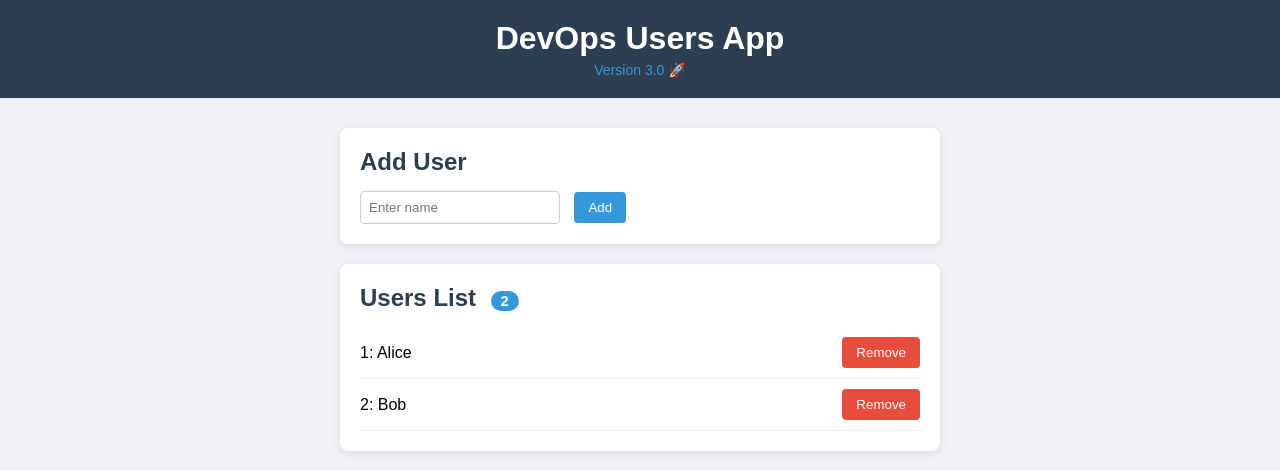
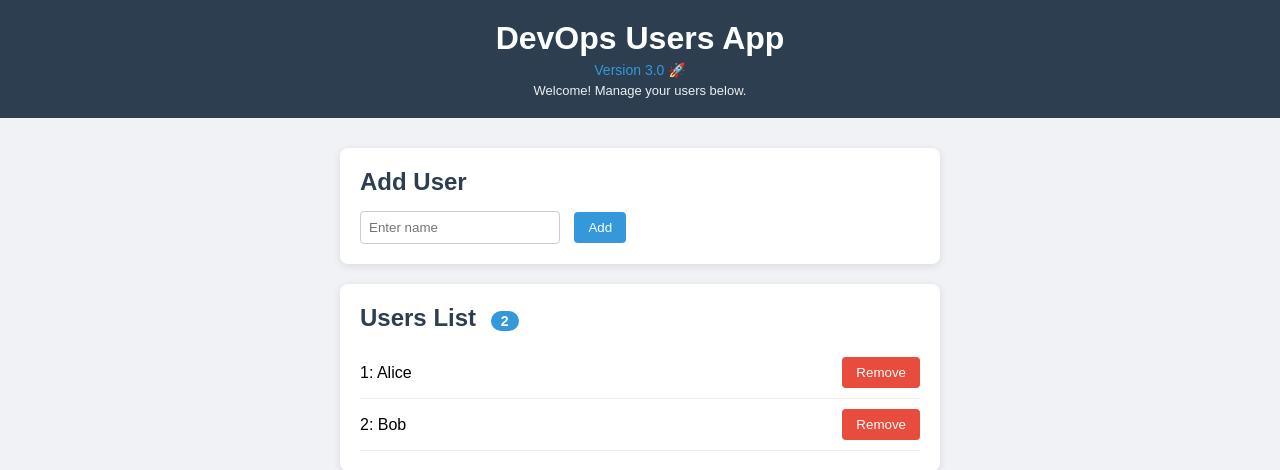
Before and after one commit to Mouhcine005/devops-project, a Flask app: page / in a window 1280 px wide. Shown: the top 470 px of the page. Run offline with Flask 3, Linux system fonts and the light colour scheme.

Commit message:
update to version 3.0 with welcome message

```diff
--- a/app/static/style.css
+++ b/app/static/style.css
@@ -43,3 +43,8 @@ li button { background: #e74c3c; margin-left: 0; }
 li button:hover { background: #c0392b; }
 
 .badge { background: #3498db; color: white; border-radius: 12px; padding: 2px 10px; font-size: 14px; margin-left: 8px; }
+.welcome {
+    color: #ecf0f1;
+    font-size: 13px;
+    margin-top: 5px;
+}
--- a/app/templates/index.html
+++ b/app/templates/index.html
@@ -9,6 +9,7 @@
     <div class="banner">
         <h1>DevOps Users App</h1>
         <p class="version">Version 3.0 🚀</p>
+        <p class="welcome">Welcome! Manage your users below.</p>
     </div>
 
     <div class="container">
```
